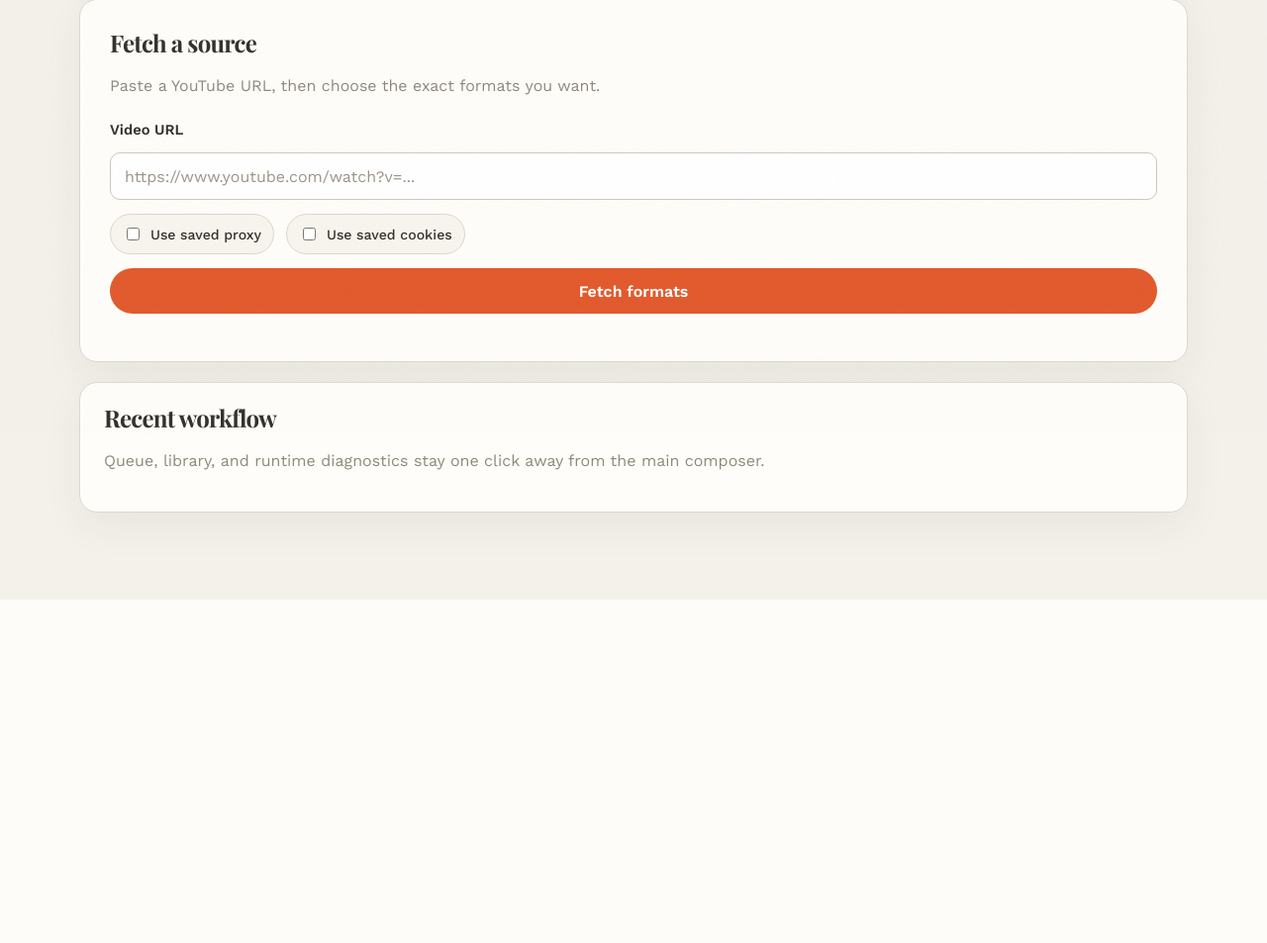
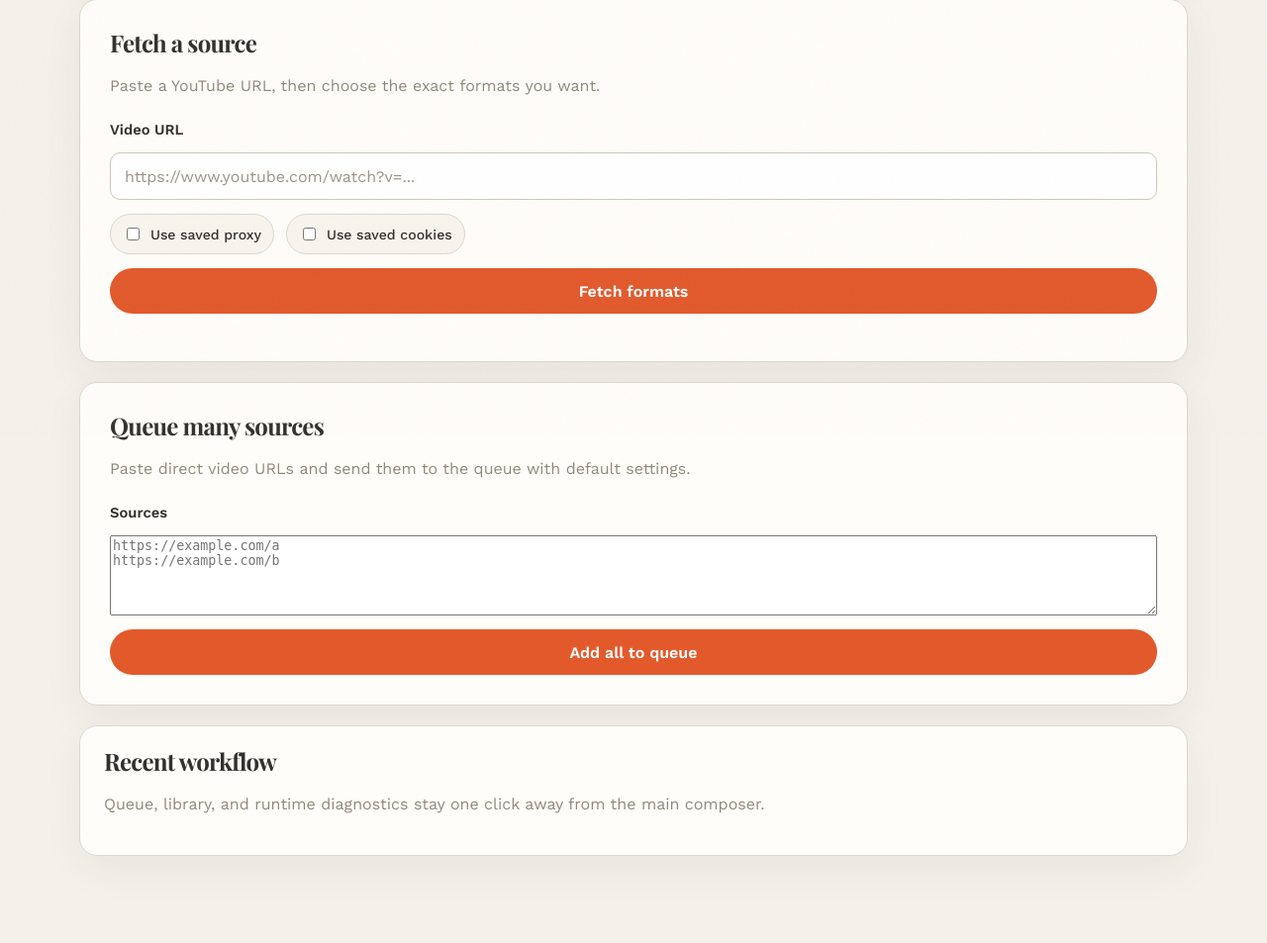
Before and after one commit to lanhhoang/yourtube, a FastAPI app: page / in a window 1280 px wide. Shown: the part 361-1314 px from the top of the page at 99% size. Before the commit the page ends 967 px from the top, so only its background shows below. Run offline with FastAPI, Linux system fonts and the light colour scheme; parts of the project's set-up code (start-up, migrations or seed data) failed here and were passed over.

Commit message:
feat: queue multiple direct urls from home

```diff
--- a/app/templates/pages/home.html
+++ b/app/templates/pages/home.html
@@ -40,6 +40,31 @@
   <div id="info-result" class="lookup-result-slot"></div>
 </section>
 
+<section class="composer-panel">
+  <div class="panel-heading">
+    <h2>Queue many sources</h2>
+    <p>Paste direct video URLs and send them to the queue with default settings.</p>
+  </div>
+  <form
+    id="batch-form"
+    class="lookup-form"
+    hx-post="/downloads/batch/form"
+    hx-target="#batch-status"
+    hx-swap="innerHTML"
+  >
+    <label for="batch-sources">Sources</label>
+    <textarea
+      id="batch-sources"
+      name="sources"
+      rows="5"
+      placeholder="https://example.com/a&#10;https://example.com/b"
+      required
+    ></textarea>
+    <button type="submit">Add all to queue</button>
+  </form>
+  <div id="batch-status"></div>
+</section>
+
 <section class="support-grid">
   <article class="support-card">
     <h2>Recent workflow</h2>
```
Also changed, not shown: app/routes/pages.py (+20 -0 lines), tests/integration/test_pages.py (+48 -0 lines).
